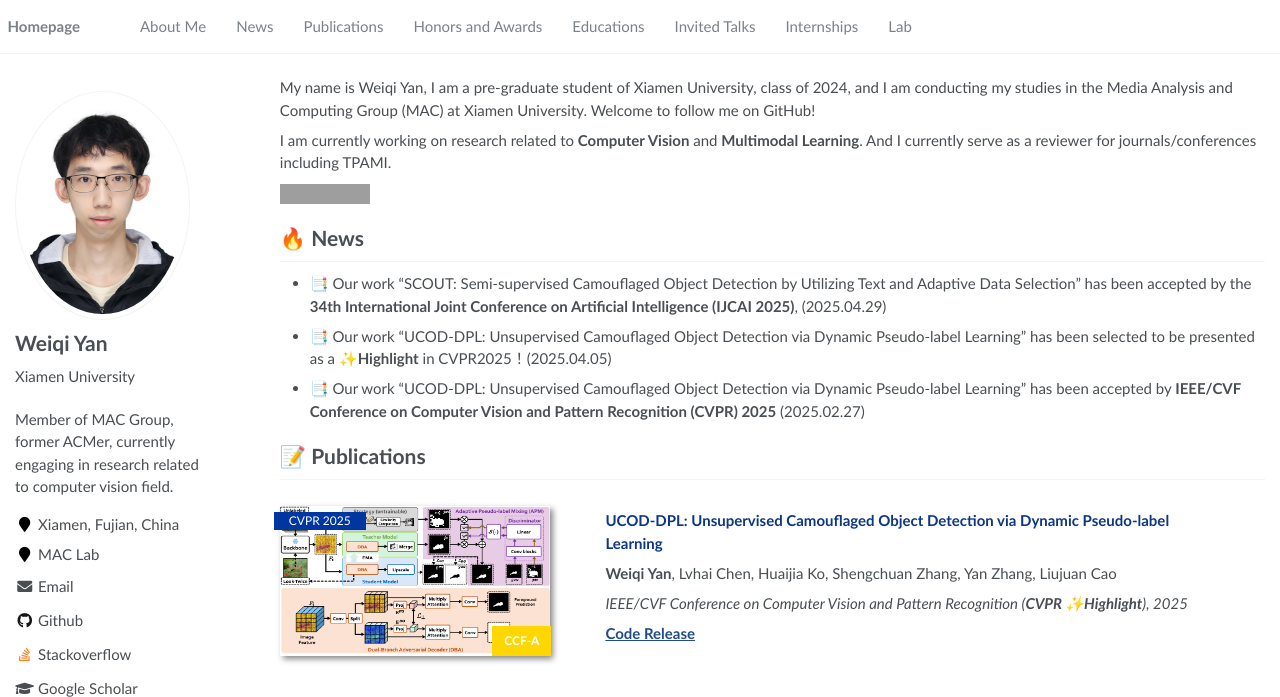
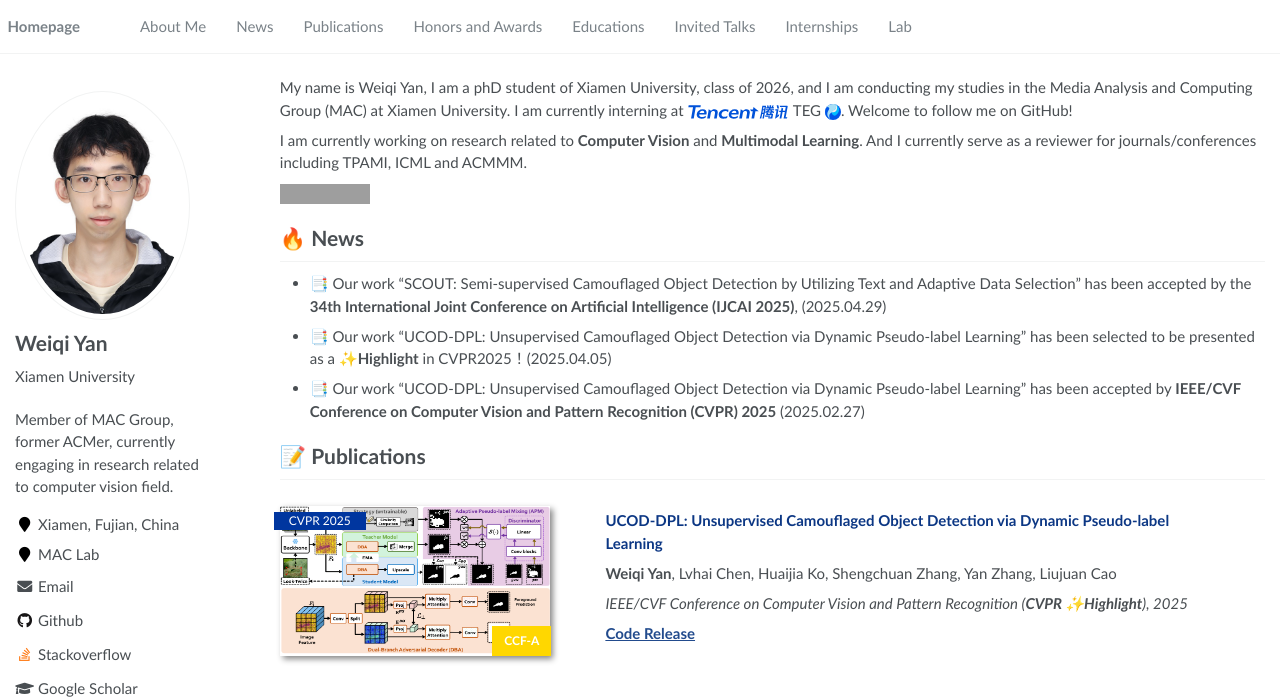
Before and after one commit to Heartfirey/Heartfirey.github.io, a Jekyll site: the page built from _pages/about.md, in a window 1280 px wide and 900 px high, cut to the strip 0-697 px from the top of the window. Built offline with Jekyll 4.4.1, drawn with Linux system fonts in a browser that asks for light colours; grey boxes are pictures that could not be loaded.

Commit message:
feat: update personal information

```diff
--- a/_pages/about.md
+++ b/_pages/about.md
@@ -16,9 +16,9 @@ redirect_from:
 
 <span class='anchor' id='about-me'></span>
 
-My name is Weiqi Yan, I am a pre-graduate student of Xiamen University, class of 2024, and I am conducting my studies in the Media Analysis and Computing Group (MAC) at Xiamen University. Welcome to follow me on GitHub!
+My name is Weiqi Yan, I am a phD student of Xiamen University, class of 2026, and I am conducting my studies in the Media Analysis and Computing Group (MAC) at Xiamen University. I am currently interning at <img src="images/icon/tencent.svg"/> TEG <img src="images/icon/hunyuan.svg"/>. Welcome to follow me on GitHub!
 
-I am currently working on research related to **Computer Vision** and **Multimodal Learning**. And I currently serve as a reviewer for journals/conferences including TPAMI.
+I am currently working on research related to **Computer Vision** and **Multimodal Learning**. And I currently serve as a reviewer for journals/conferences including TPAMI, ICML and ACMMM.
 
  <a href='https://scholar.google.com/citations?user=UrqtmbEAAAAJ'><img src="https://img.shields.io/endpoint?url={{ url | url_encode }}&logo=Google%20Scholar&labelColor=f6f6f6&color=9cf&style=flat&label=citations"></a>
 
```
Also changed, not shown: images/icon/hunyuan-text.svg (added), images/icon/hunyuan.svg (added), images/icon/tencent.svg (added).
